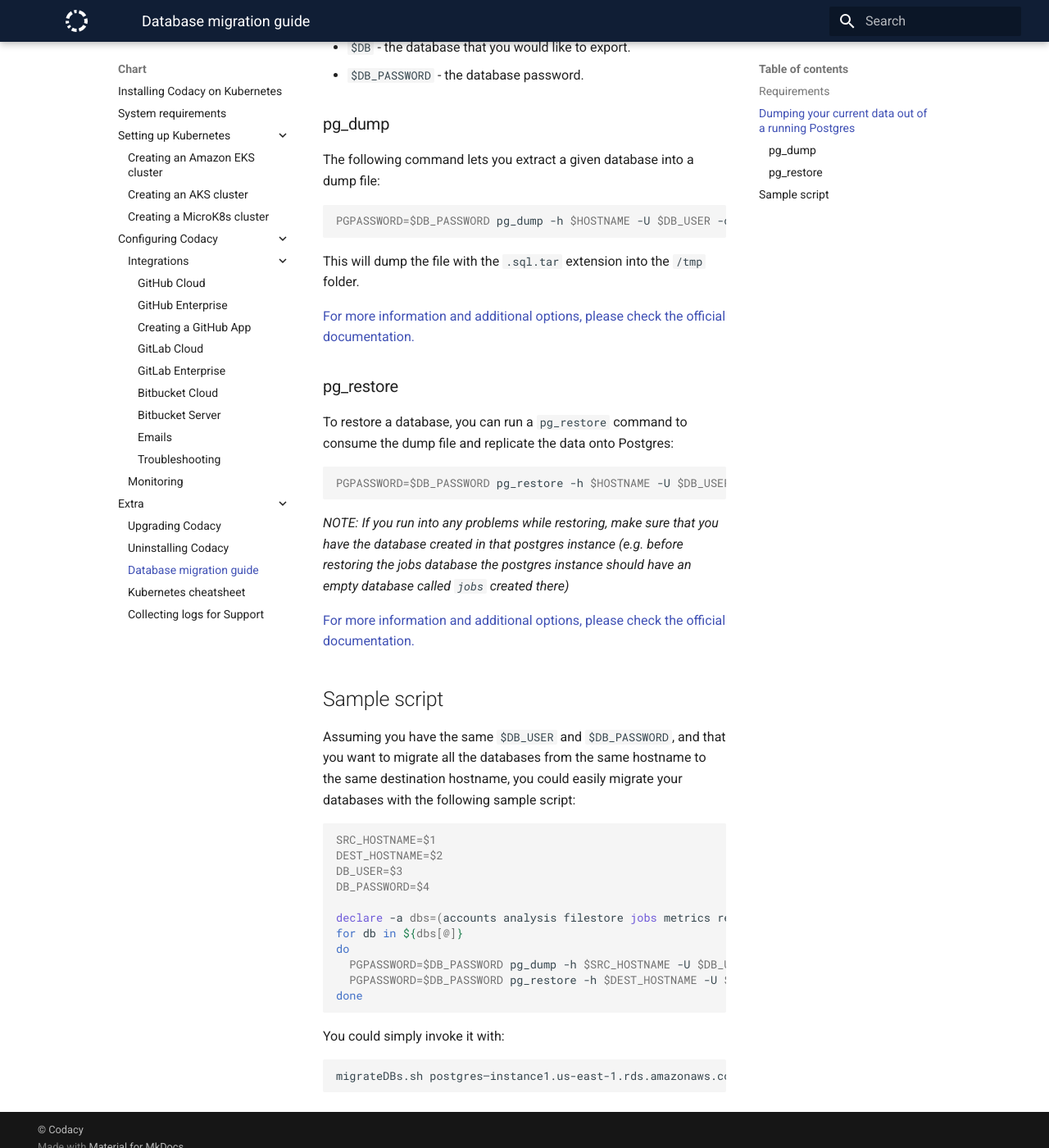
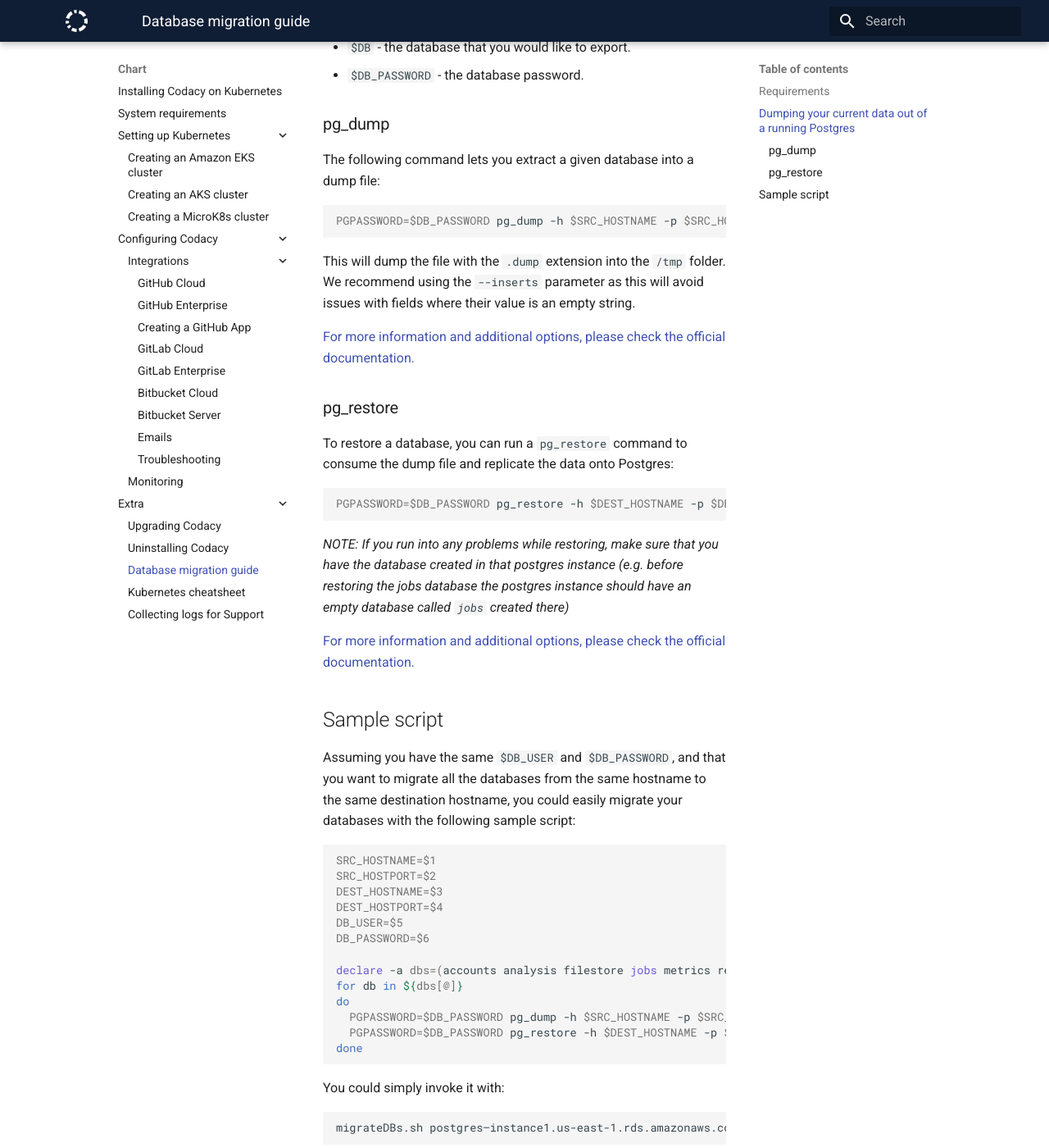
Before and after one commit to codacy/chart, an MkDocs documentation site: the page built from docs/extra/database.md, in a window 1280 px wide and 1400 px high, scrolled down 951 px. Shown: the whole window at 82% size. Built offline with MkDocs 1.6.1 and Material for MkDocs 9.7.7, drawn with Linux system fonts in a browser that asks for light colours.

Commit message:
refactor: update database docs

````diff
--- a/docs/extra/database.md
+++ b/docs/extra/database.md
@@ -33,10 +33,11 @@
 The following command lets you extract a given database into a dump file:
 
 ```bash
-PGPASSWORD=$DB_PASSWORD pg_dump -h $HOSTNAME -U $DB_USER -d $DB -F t -f /tmp/$DB.sql.tar
+PGPASSWORD=$DB_PASSWORD pg_dump -h $SRC_HOSTNAME -p $SRC_HOSTPORT -U $DB_USER --clean --inserts -Fc $db > /tmp/$db.dump
 ```
 
-This will dump the file with the `.sql.tar` extension into the `/tmp` folder.
+This will dump the file with the `.dump` extension into the `/tmp` folder.
+We recommend using the `--inserts` parameter as this will avoid issues with fields where their value is an empty string.
 
 [For more information and additional options, please check the official documentation.](https://www.postgresql.org/docs/10/app-pgdump.html)
 
@@ -45,7 +46,7 @@
 To restore a database, you can run a `pg_restore` command to consume the dump file and replicate the data onto Postgres:
 
 ```bash
-PGPASSWORD=$DB_PASSWORD pg_restore -h $HOSTNAME -U $DB_USER -d $DB -F t /tmp/$DB.sql.tar --clean --if-exists --create
+PGPASSWORD=$DB_PASSWORD pg_restore -h $DEST_HOSTNAME -p $DEST_HOSTPORT -U $DB_USER -j 8 -d $db -n public --clean $db.dump
 ```
 
 *NOTE: If you run into any problems while restoring, make sure that you have the database created in that postgres instance (e.g. before restoring the jobs database the postgres instance should have an empty database called `jobs` created there)*
@@ -58,20 +59,22 @@
 
 ```bash
 SRC_HOSTNAME=$1
-DEST_HOSTNAME=$2
-DB_USER=$3
-DB_PASSWORD=$4
+SRC_HOSTPORT=$2
+DEST_HOSTNAME=$3
+DEST_HOSTPORT=$4
+DB_USER=$5
+DB_PASSWORD=$6
 
 declare -a dbs=(accounts analysis filestore jobs metrics results)
 for db in ${dbs[@]}
 do
-  PGPASSWORD=$DB_PASSWORD pg_dump -h $SRC_HOSTNAME -U $DB_USER -d $db -F t -f /tmp/$db.sql.tar
-  PGPASSWORD=$DB_PASSWORD pg_restore -h $DEST_HOSTNAME -U $DB_USER -d $db -F t /tmp/$db.sql.tar --clean --if-exists --create
+  PGPASSWORD=$DB_PASSWORD pg_dump -h $SRC_HOSTNAME -p $SRC_HOSTPORT -U $DB_USER --clean --inserts -Fc $db > /tmp/$db.dump
+  PGPASSWORD=$DB_PASSWORD pg_restore -h $DEST_HOSTNAME -p $DEST_HOSTPORT -U $DB_USER -d $db -n public --clean $db.dump
 done
 ```
 
 You could simply invoke it with:
 
 ```bash
-migrateDBs.sh postgres–instance1.us-east-1.rds.amazonaws.com postgres–instance1.eu-west-1.rds.amazonaws.com super_user secret_password
+migrateDBs.sh postgres–instance1.us-east-1.rds.amazonaws.com 25060 postgres–instance1.eu-west-1.rds.amazonaws.com 25060 super_user secret_password
 ```
````
Also changed, not shown: 6 other files.
